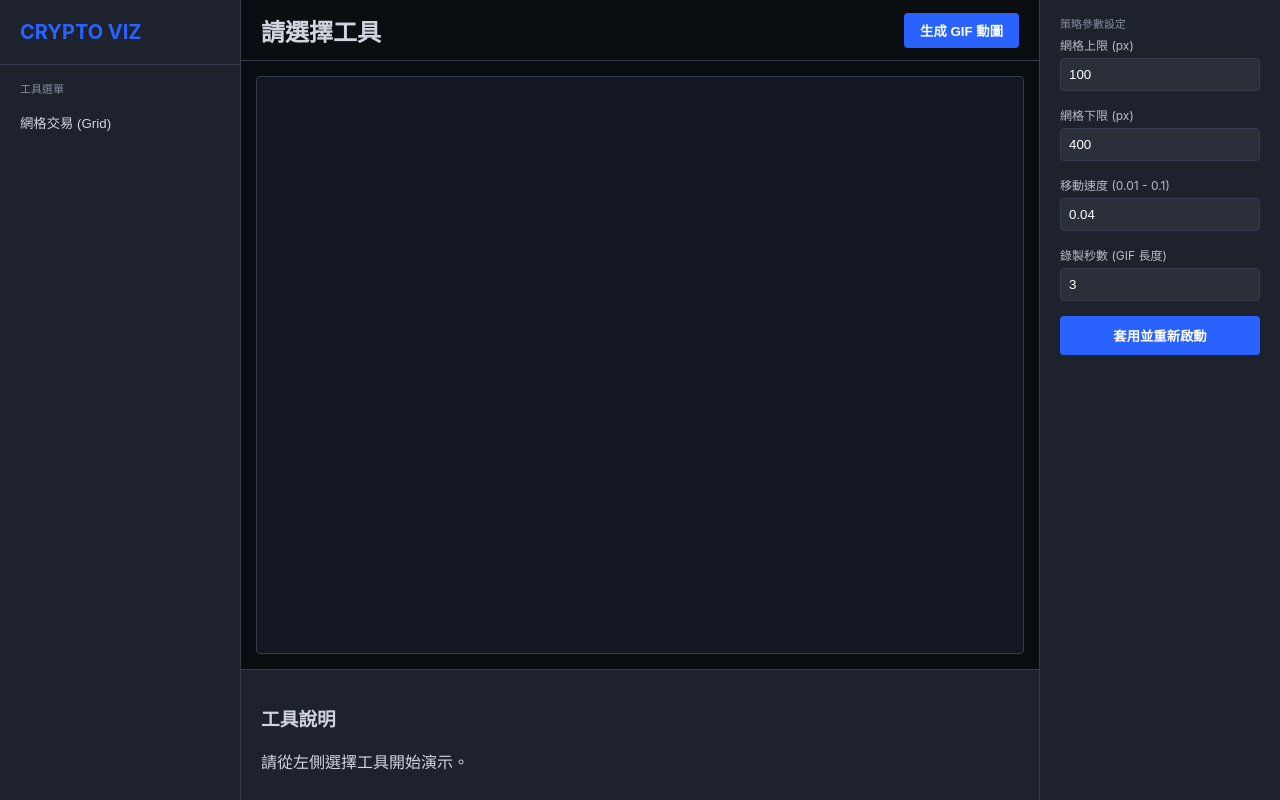
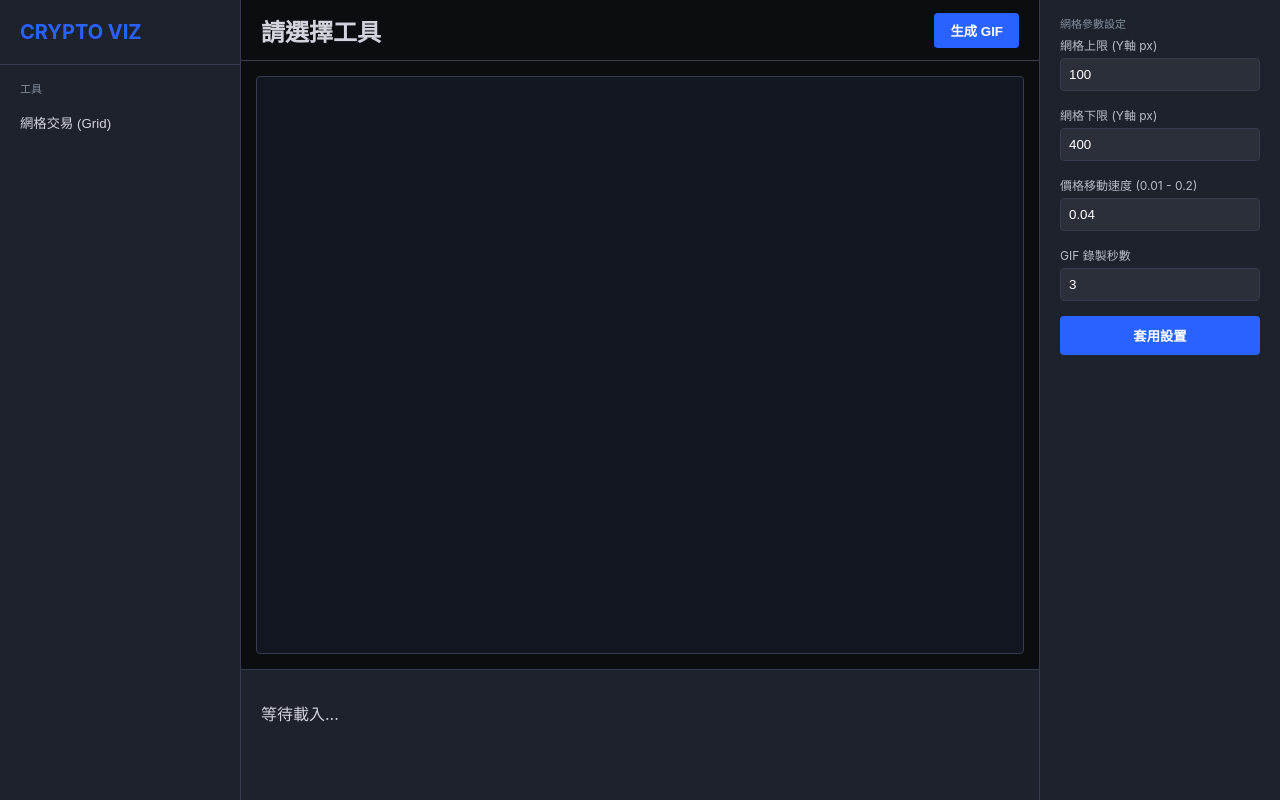
Before and after one commit to kttseng7-cell/tool, a plain HTML site: page index.html in a window 1280 px wide. Drawn offline with Linux system fonts and the light colour scheme.

Commit message:
Update index.html

```diff
--- a/index.html
+++ b/index.html
@@ -3,54 +3,50 @@
 <head>
     <meta charset="UTF-8">
     <meta name="viewport" content="width=device-width, initial-scale=1.0">
-    <title>CryptoViz Pro - 策略視覺化</title>
+    <title>CryptoViz Pro</title>
     <script src="https://cdnjs.cloudflare.com/ajax/libs/gif.js/0.2.0/gif.js"></script>
     <link rel="stylesheet" href="style.css">
 </head>
 <body class="dark-theme">
-
     <aside class="sidebar">
         <div class="brand">CRYPTO VIZ</div>
-        <div class="section-title">工具選單</div>
+        <div class="section-title">工具</div>
         <nav id="menu"></nav>
     </aside>
 
     <main class="main-content">
         <header class="toolbar">
             <h2 id="tool-title">請選擇工具</h2>
-            <button id="export-gif" class="btn-export">生成 GIF 動圖</button>
+            <button id="export-gif" class="btn-export">生成 GIF</button>
         </header>
-
         <div id="canvas-container">
             <canvas id="main-canvas"></canvas>
         </div>
-
-        <section class="info-panel">
-            <h3>工具說明</h3>
-            <p id="tool-info">請從左側選擇工具開始演示。</p>
-        </section>
+        <div class="info-panel">
+            <p id="tool-info">等待載入...</p>
+        </div>
     </main>
 
     <aside class="control-panel">
-        <div class="section-title">策略參數設定</div>
+        <div class="section-title">網格參數設定</div>
         <div class="settings-group">
             <div class="input-item">
-                <label>網格上限 (px)</label>
+                <label>網格上限 (Y軸 px)</label>
                 <input type="number" id="grid-top" value="100">
             </div>
             <div class="input-item">
-                <label>網格下限 (px)</label>
+                <label>網格下限 (Y軸 px)</label>
                 <input type="number" id="grid-bottom" value="400">
             </div>
             <div class="input-item">
-                <label>移動速度 (0.01 - 0.1)</label>
+                <label>價格移動速度 (0.01 - 0.2)</label>
                 <input type="number" id="move-speed" value="0.04" step="0.01">
             </div>
             <div class="input-item">
-                <label>錄製秒數 (GIF 長度)</label>
+                <label>GIF 錄製秒數</label>
                 <input type="number" id="record-duration" value="3">
             </div>
-            <button id="apply-settings" class="btn-primary">套用並重新啟動</button>
+            <button id="apply-settings" class="btn-primary">套用設置</button>
         </div>
     </aside>
 
```
